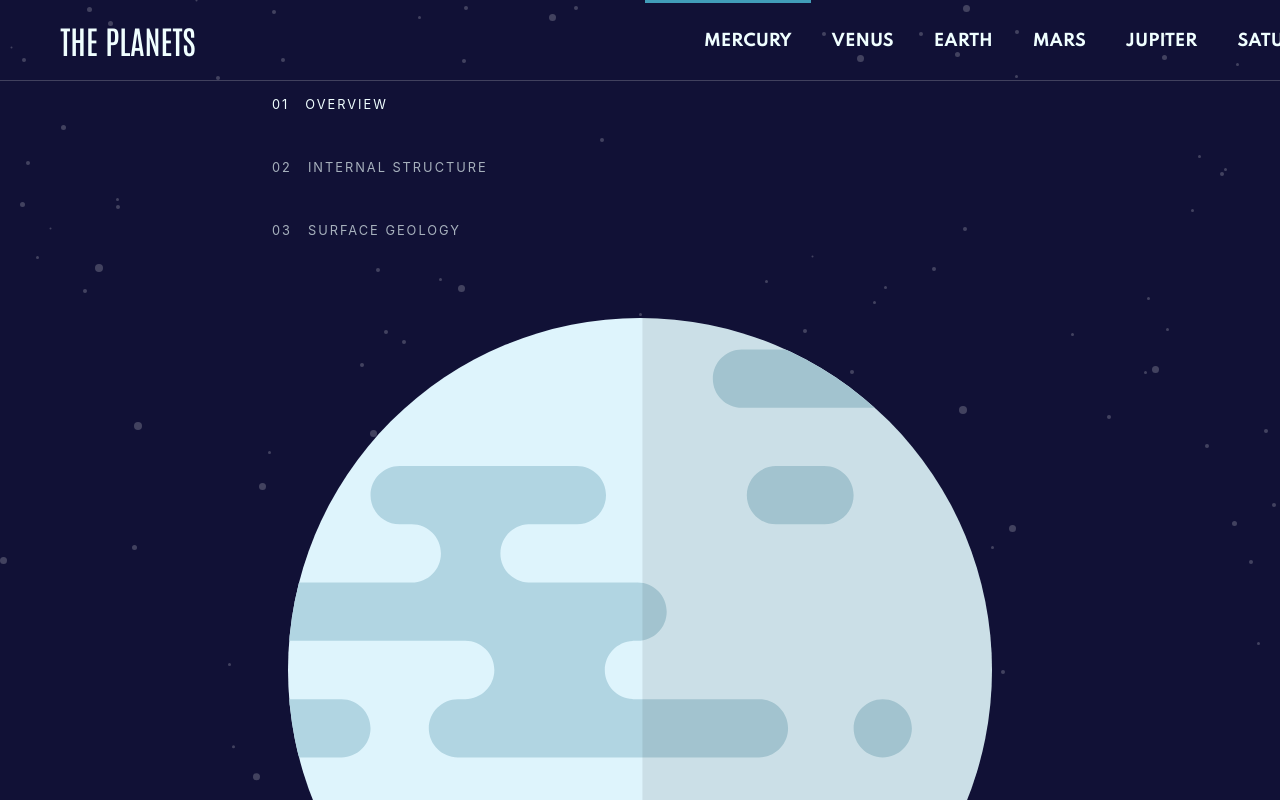
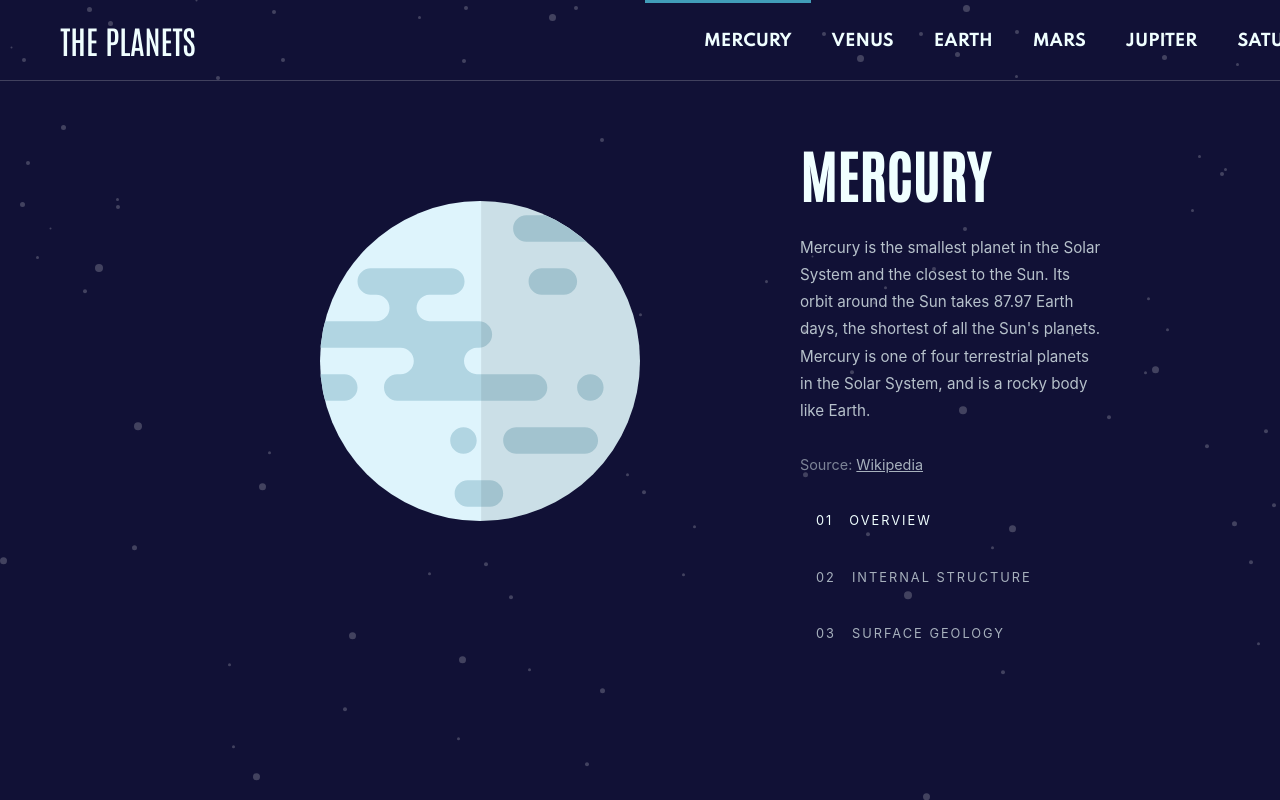
Before and after one commit to eljasiu/planets, a React (Create React App) app: page /mercury in a window 1280 px wide. Shown: the top 800 px of the page. Built offline with nearby package versions, Linux system fonts and the light colour scheme.

Commit message:
Main section done

```diff
--- a/src/App.css
+++ b/src/App.css
@@ -2,3 +2,21 @@
     background: url("img/background.svg") var(--background);
     min-height: 100vh;
 }
+
+@media (min-width: 550px) {
+    .grid{
+        display: grid;
+        grid-template: 50% 50% / 50% 50%;
+        align-items: baseline;
+        margin: 0 2rem;
+    }
+}
+
+@media (min-width: 1100px) {
+    .grid{
+        display: grid;
+        grid-template: repeat(2, 1fr) / repeat(3, 1fr);
+        align-items: start;
+        margin: 3.5rem 10rem 0;
+    }
+}
--- a/src/components/Info.tsx
+++ b/src/components/Info.tsx
@@ -18,7 +18,7 @@ function Info({ tab }: InfoProps){
                 {tab===2 && planet.surfaceGeology}
             </p>
             <span className={styles.source}>
-                Source: <a href={planet.source}>Wikipedia</a>
+                Source: <a target="_blank" rel="noreferrer" href={planet.source}>Wikipedia</a>
             </span>
         </div>
     )
--- a/src/styles/Graphics.module.css
+++ b/src/styles/Graphics.module.css
@@ -9,8 +9,22 @@
 }
 
 .planetSurfaceImg{
-    width: 65%;
+    width: 52%;
     position: absolute;
     left: 15%;
     top: 65%;
 }
+
+@media (min-width: 550px) {
+    .graphics{
+        grid-area: 1 / 1 / 2 / 3;
+        width: 35%;
+    }
+}
+
+@media (min-width: 1100px) {
+    .graphics{
+        grid-area: 1 / 1 / 3 / 3;
+        width: 50%;
+    }
+}
--- a/src/styles/Info.module.css
+++ b/src/styles/Info.module.css
@@ -0,0 +1,63 @@
+@import url('https://fonts.googleapis.com/css2?family=Antonio:wght@500&display=swap');
+
+.info{
+    text-align: center;
+
+}
+
+.planetName{
+    font-family: 'Antonio', sans-serif;
+    color: #f0ffff;
+    font-size: 2.5rem;
+    text-transform: uppercase;
+    letter-spacing: 1px;
+}
+
+.paragraph{
+    margin: 1rem 1rem 0;
+    color: #f0ffffbd;
+    font-size: 0.95rem;
+    line-height: 1.3rem;
+}
+
+.source{
+    display: block;
+    margin-top: 0.6rem;
+    font-size: 0.9rem;
+    color: #f0ffff7b;
+}
+
+.source a{
+    color: #f0ffffab;
+}
+
+@media (min-width: 550px) {
+    .info{
+        text-align: left;
+        width: 95%;
+    }
+
+    .paragraph{
+        margin: 1rem 0 0;
+    }
+}
+
+@media (min-width: 1100px) {
+    .info{
+        min-height: 20.45rem;
+    }
+
+    .planetName{
+        font-size: 3.5rem;
+    }
+
+    .paragraph{
+        margin-top: 1.5rem;
+        line-height: 1.7rem;
+    }
+
+    .source{
+        margin-top: 2rem;
+        /* margin-bottom: 1rem; */
+    }
+}
--- a/src/styles/Tabs.module.css
+++ b/src/styles/Tabs.module.css
@@ -37,15 +37,19 @@
 @media (min-width: 550px) {
     .tabs{
         flex-direction: column;
+        justify-content: center;
+        gap: 0.6rem;
         border-bottom: none;
-        gap: 1rem;
-        margin: 0 16rem;
+        grid-area: 2 / 2 / 3 / 3;
+        width: 83%;
+        margin-left: auto;
     }
 
     .tabOption{
         font-weight: 700;
         border: 1px solid rgba(255, 255, 255, 0.2);
         transition: all 400ms ease;
+        font-size: 0.7rem;
     }
 
     .tabOption span{
@@ -64,6 +68,14 @@
     .saturn.active{ background-color: var(--saturn); }
     .uranus.active{ background-color: var(--uranus); }
     .neptune.active{ background-color: var(--neptune); }
+}
+
+@media (min-width: 1100px){
+    .tabs{
+        grid-area: 2 / 3 / 3 / 4;
+        width: 100%;
+        margin-top: 1.5rem;
+    }
 }
 
 .mercury::before,
```
